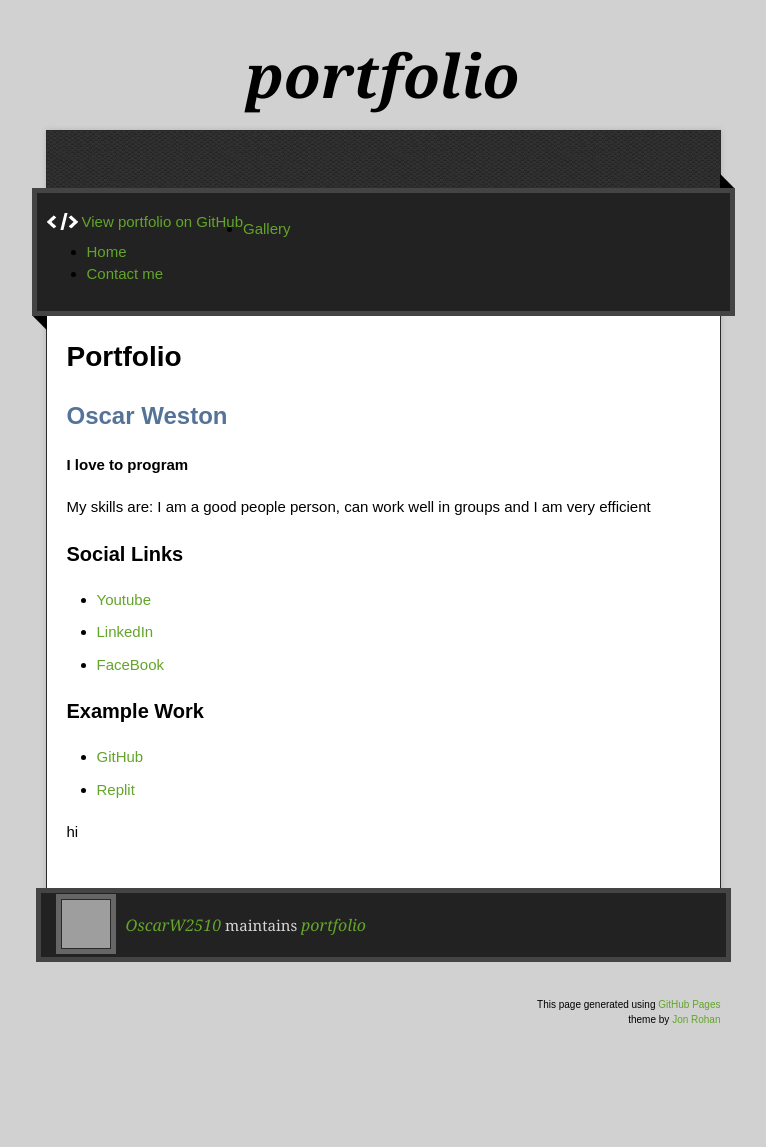
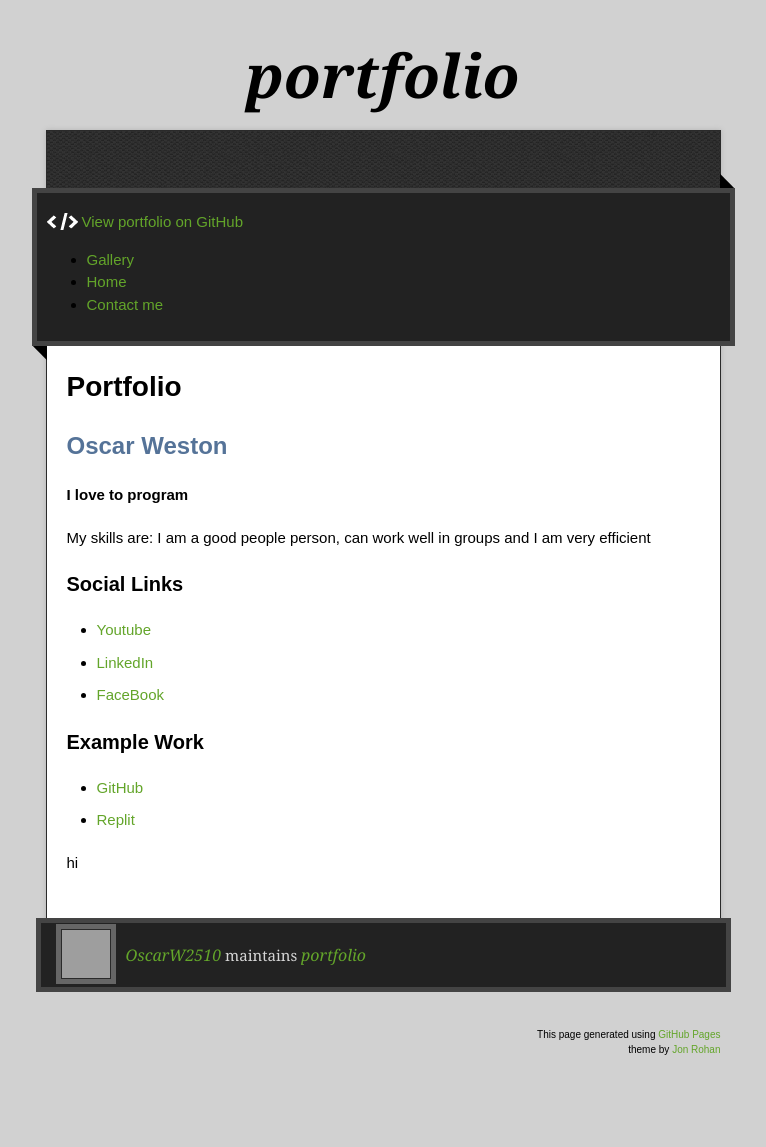
Before and after one commit to OscarW2510/portfolio, a Jekyll site: the page built from index.md, in a window 1280 px wide. Shown: the whole page, without its empty margins (257-1023 px from the left). Built offline with Jekyll 4.4.1, drawn with Linux system fonts in a browser that asks for light colours; our own code applies the rules of GitHub Pages for plain Markdown files; the repository's description, which GitHub fills in, is left out; before the commit the page ends 1117 px from its top, so only the background shows below that; grey boxes are pictures that could not be loaded.

Commit message:
Update default.html

```diff
--- a/_layouts/default.html
+++ b/_layouts/default.html
@@ -36,9 +36,10 @@
           {% endif %}
           <a href="{{ site.github.repository_url }}" class="code">View {{ site.title | default: site.github.repository_name }} on GitHub</a>
 
-          {% include nav.html %}
+
 
         </div>
+          {% include nav.html %}
         <span class="blc"></span><span class="trc"></span>
         </div>
         <article class="markdown-body">
```
